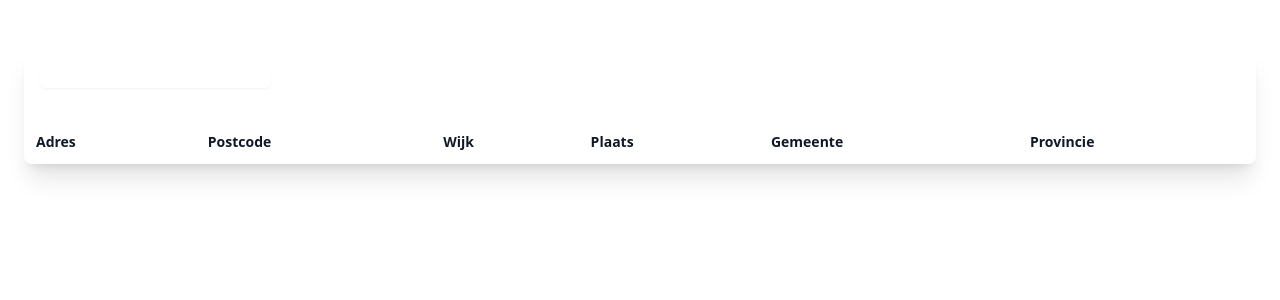
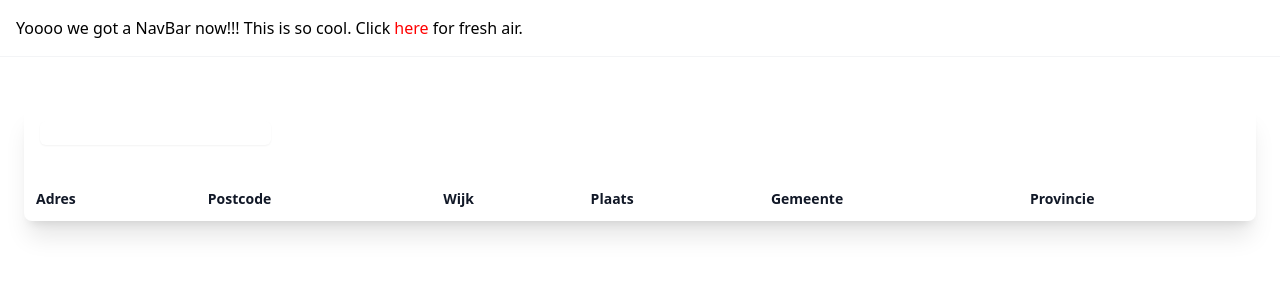
Before and after one commit to Ruelf/ruelf.github.io, a Vue app: page /pdok in a window 1280 px wide. Shown: the top 300 px of the page. Built offline with nearby package versions, Linux system fonts and the light colour scheme.

Commit message:
Navbar yo

```diff
--- a/src/App.vue
+++ b/src/App.vue
@@ -1,11 +1,17 @@
 <script setup lang="ts">
 import Container from './components/Container.vue';
+import NavBar from './NavBar.vue';
 </script>
 
 <template>
-    <main class="text-black dark:text-gray-100">
-        <Container>
-            <RouterView />
-        </Container>
-    </main>
+    <div class="text-black dark:text-gray-100">
+        <header>
+            <NavBar />
+        </header>
+        <main>
+            <Container>
+                <RouterView />
+            </Container>
+        </main>
+    </div>
 </template>
--- /dev/null
+++ b/src/NavBar.vue
@@ -0,0 +1,16 @@
+<script setup lang="ts"></script>
+
+<template>
+    <nav class="bg-white dark:bg-gray-800 border-b border-gray-100 dark:border-gray-700">
+        <div class="p-4 max-w-7xl mx-auto">
+            Yoooo we got a NavBar now!!! This is so cool. Click
+            <RouterLink
+                :to="{ name: 'driverShow', params: { id: 'norris' } }"
+                class="text-[#F00]"
+            >
+                here
+            </RouterLink>
+            for fresh air.
+        </div>
+    </nav>
+</template>
--- a/src/components/InputField.vue
+++ b/src/components/InputField.vue
@@ -1,3 +1,5 @@
 <template>
-    <input class="border-gray-300 dark:border-gray-700 dark:bg-gray-900 dark:text-gray-300 rounded-md shadow-sm" />
+    <input
+        class="border-gray-300 dark:border-gray-700 dark:bg-gray-900 dark:text-gray-300 focus:border-indigo-500 dark:focus:border-indigo-600 focus:ring-indigo-500 dark:focus:ring-indigo-600 rounded-md shadow-sm"
+    />
 </template>
--- a/src/jolpica/Pagination.ts
+++ b/src/jolpica/Pagination.ts
@@ -1,11 +1,4 @@
-interface MRData {
-    xmlns: '';
-    series: 'f1';
-    url: string;
-    limit: string;
-    offset: string;
-    total: string;
-}
+import type { MRData } from '@/types/jolpica';
 
 export class Pagination<TData = unknown> {
     limit: number;
--- a/src/types/jolpica.d.ts
+++ b/src/types/jolpica.d.ts
@@ -2,7 +2,7 @@ import type { CircuitApiData } from '@/jolpica/Circuit';
 import type { DriverApiData } from '@/jolpica/Driver';
 import type { RaceApiData } from '@/jolpica/Race';
 
-export type MRData<T> = T & {
+export type MRData<T = object> = T & {
     xmlns: '';
     series: 'f1';
     url: string;
```
Also changed, not shown: 1 other file (tests, documents, lock files or other folders).
